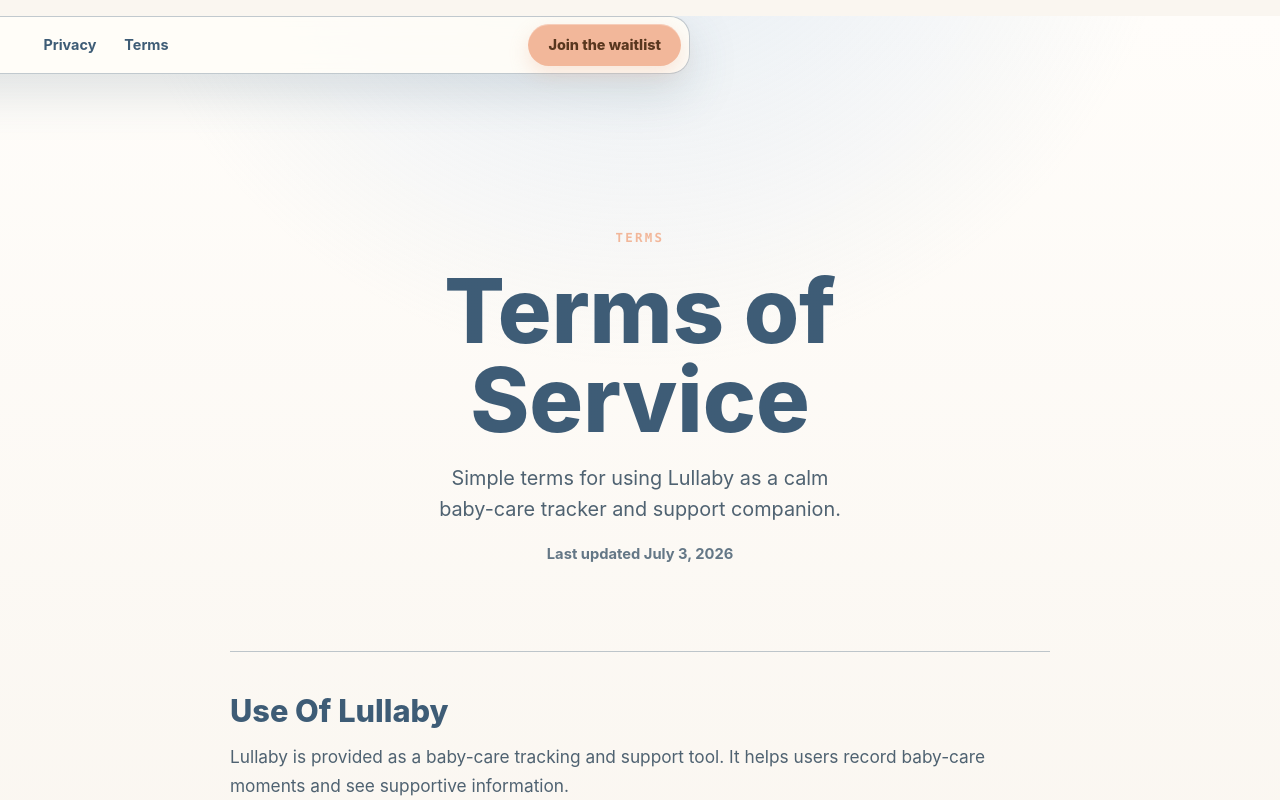
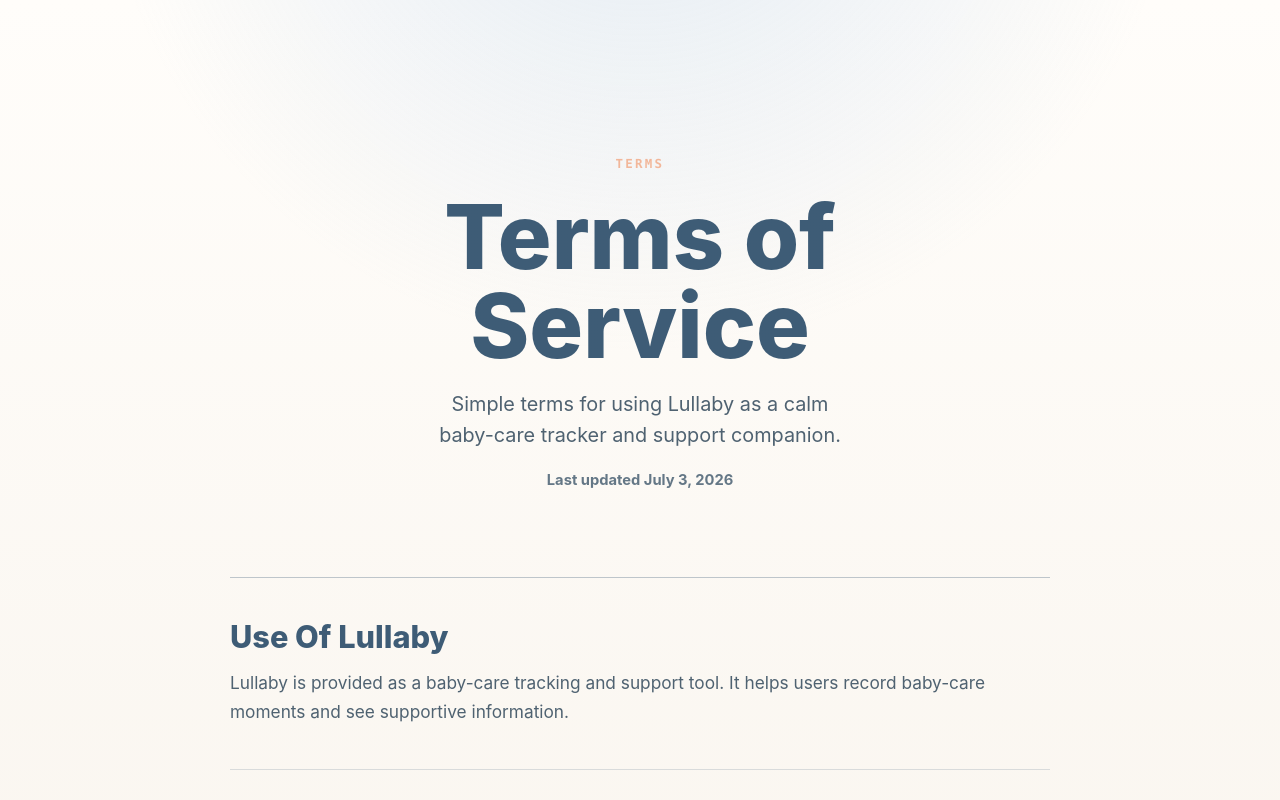
Before and after one commit to abdyken/startup-landing, a Nuxt app: page /terms in a window 1280 px wide. Shown: the top 800 px of the page. Built offline with nearby package versions, Linux system fonts and the light colour scheme.

Commit message:
Remove navbar from legal pages

```diff
--- a/assets/css/main.css
+++ b/assets/css/main.css
@@ -2288,11 +2288,6 @@
   min-height: 100vh;
 }
 
-.legal-nav {
-  position: sticky;
-  margin-top: 16px;
-}
-
 .legal-main {
   padding: clamp(76px, 9vw, 118px) 0 clamp(72px, 9vw, 120px);
 }
--- a/components/LegalPage.vue
+++ b/components/LegalPage.vue
@@ -25,20 +25,6 @@
 
 <template>
   <div class="site-shell legal-page">
-    <header class="site-nav legal-nav">
-      <NuxtLink to="/" class="brand" aria-label="Lullaby home">
-        <span class="brand-mark" aria-hidden="true"></span>
-        <span>Lullaby</span>
-      </NuxtLink>
-
-      <nav class="nav-links legal-nav-links" aria-label="Legal pages">
-        <NuxtLink to="/privacy">Privacy</NuxtLink>
-        <NuxtLink to="/terms">Terms</NuxtLink>
-      </nav>
-
-      <NuxtLink class="nav-cta" to="/#waitlist">Join the waitlist</NuxtLink>
-    </header>
-
     <main class="legal-main">
       <section class="legal-hero container" aria-labelledby="legal-heading">
         <p class="eyebrow">{{ props.eyebrow }}</p>
```
